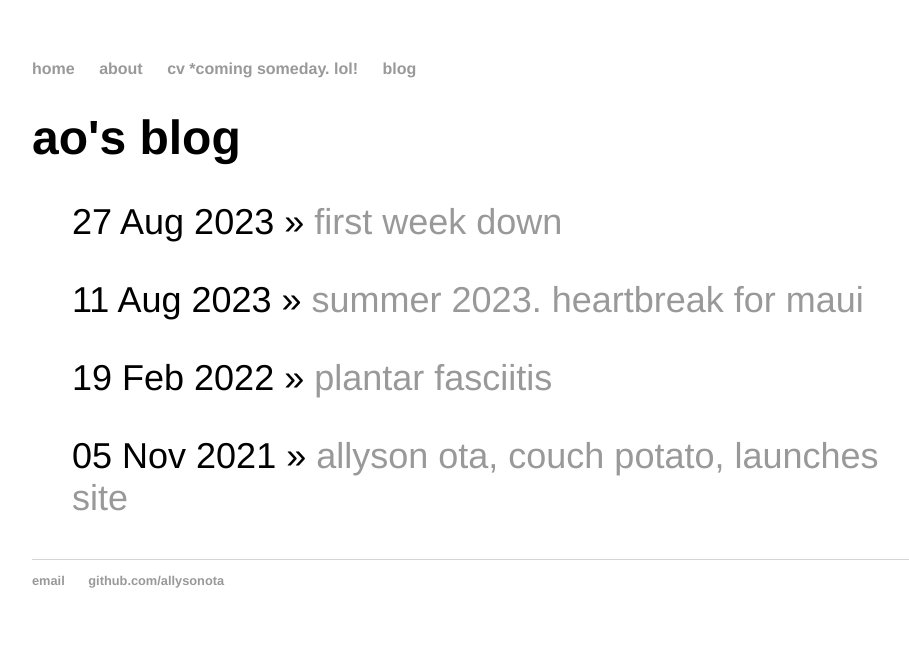
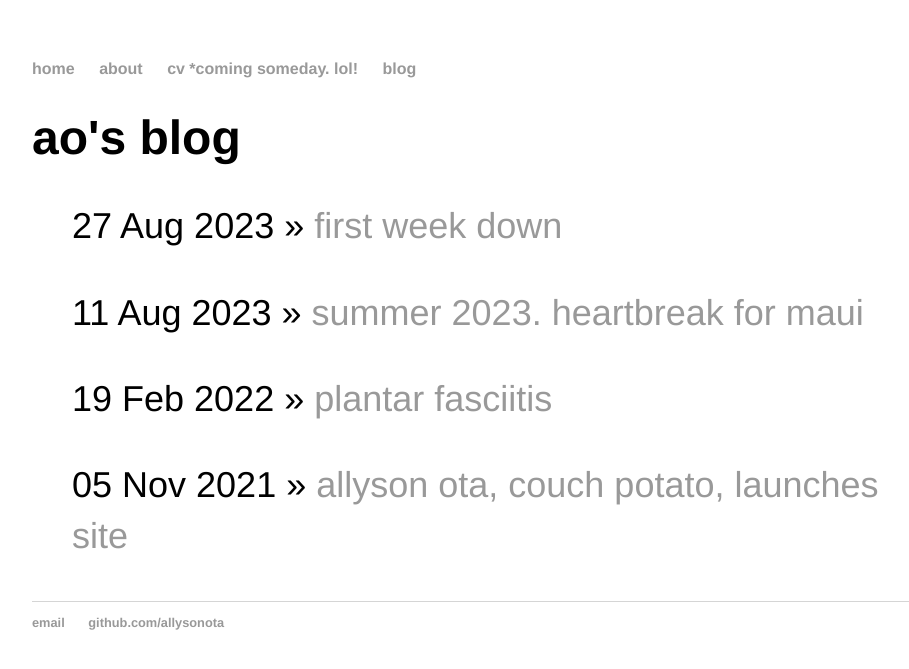
Before and after one commit to allysonota/allysonota.github.io, a Jekyll site: the page built from blog/index.html, in a window 1280 px wide. Shown: the top 669 px of the page, without its empty margins (160-1069 px from the left). Built offline with Jekyll 4.4.1, drawn with Linux system fonts in a browser that asks for light colours.

Commit message:
Update main.css
updating ul and li line-height.

```diff
--- a/css/main.css
+++ b/css/main.css
@@ -43,10 +43,12 @@ ul.posts {
     margin: 20px auto 40px;
     font-family: 'Helvetica', 'Arial', 'Sans-Serif';
     font-size: 1.5em;
+    line-height: 1.4em;
 }
 
 ul.posts li {
     font-family: 'Helvetica', 'Arial', 'Sans-Serif';
     font-size: 1.5em;
+    line-height: 1.4em;
     list-style: none;
 }
```
